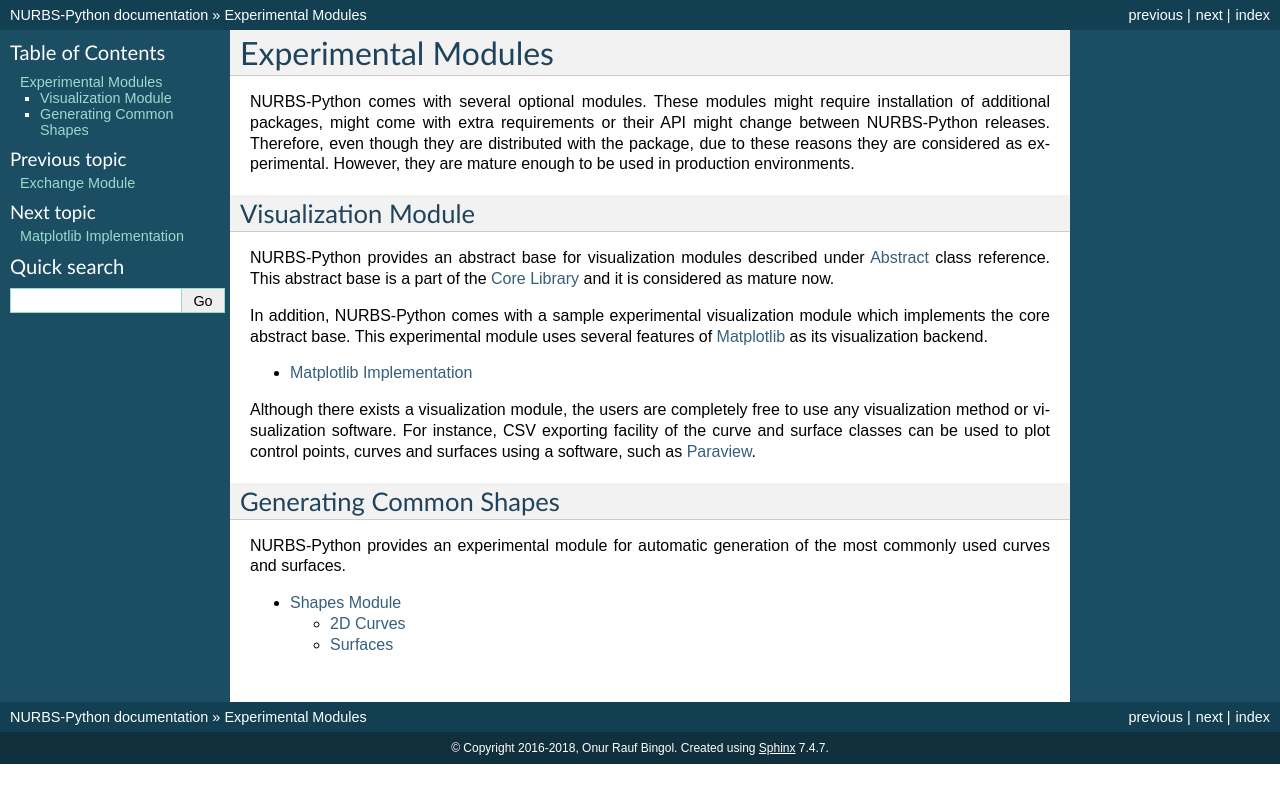
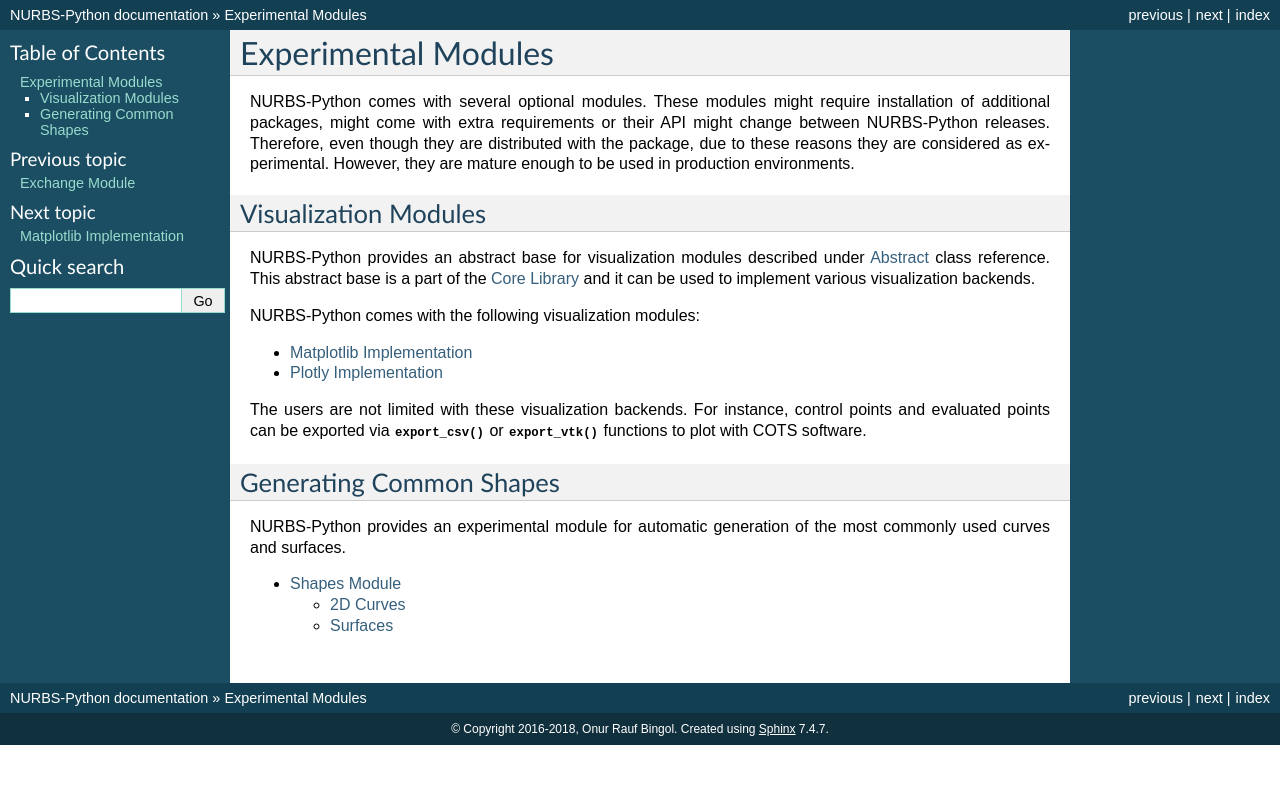
Before and after one commit to orbingol/NURBS-Python, a Sphinx documentation site: the page built from docs/modules_experimental.rst, in a window 1280 px wide. Shown: the top 803 px of the page. Built offline with Sphinx 7.4.7, drawn with Linux system fonts in a browser that asks for light colours; formulas are drawn with MathJax 3.

Commit message:
Add Plotly visualization module docs

```diff
--- a/docs/modules_experimental.rst
+++ b/docs/modules_experimental.rst
@@ -6,23 +6,23 @@ might come with extra requirements or their API might change between NURBS-Pytho
 they are distributed with the package, due to these reasons they are considered as experimental. However, they are
 mature enough to be used in production environments.
 
-Visualization Module
-====================
+Visualization Modules
+=====================
 
 NURBS-Python provides an abstract base for visualization modules described under :doc:`Abstract <module_abstract>`
-class reference. This abstract base is a part of the :doc:`Core Library <modules>` and it is considered as mature now.
+class reference. This abstract base is a part of the :doc:`Core Library <modules>` and it can be used to implement
+various visualization backends.
 
-In addition, NURBS-Python comes with a sample experimental visualization module which implements the core abstract base.
-This experimental module uses several features of `Matplotlib <https://matplotlib.org/>`_  as its visualization backend.
+NURBS-Python comes with the following visualization modules:
 
 .. toctree::
     :maxdepth: 1
 
     module_vis_mpl
+    module_vis_plotly
 
-Although there exists a visualization module, the users are completely free to use any visualization method
-or visualization software. For instance, CSV exporting facility of the curve and surface classes can be used to plot
-control points, curves and surfaces using a software, such as Paraview_.
+The users are not limited with these visualization backends. For instance, control points and evaluated points can be
+exported via :py:func:`.export_csv()` or :py:func:`.export_vtk()` functions to plot with COTS software.
 
 Generating Common Shapes
 ========================
@@ -33,5 +33,3 @@ NURBS-Python provides an experimental module for automatic generation of the mos
     :maxdepth: 2
 
     module_shapes
-
-.. _Paraview: https://www.paraview.org/
```
Also changed, not shown: docs/module_vis_plotly.rst (added, +10 -0 lines).
